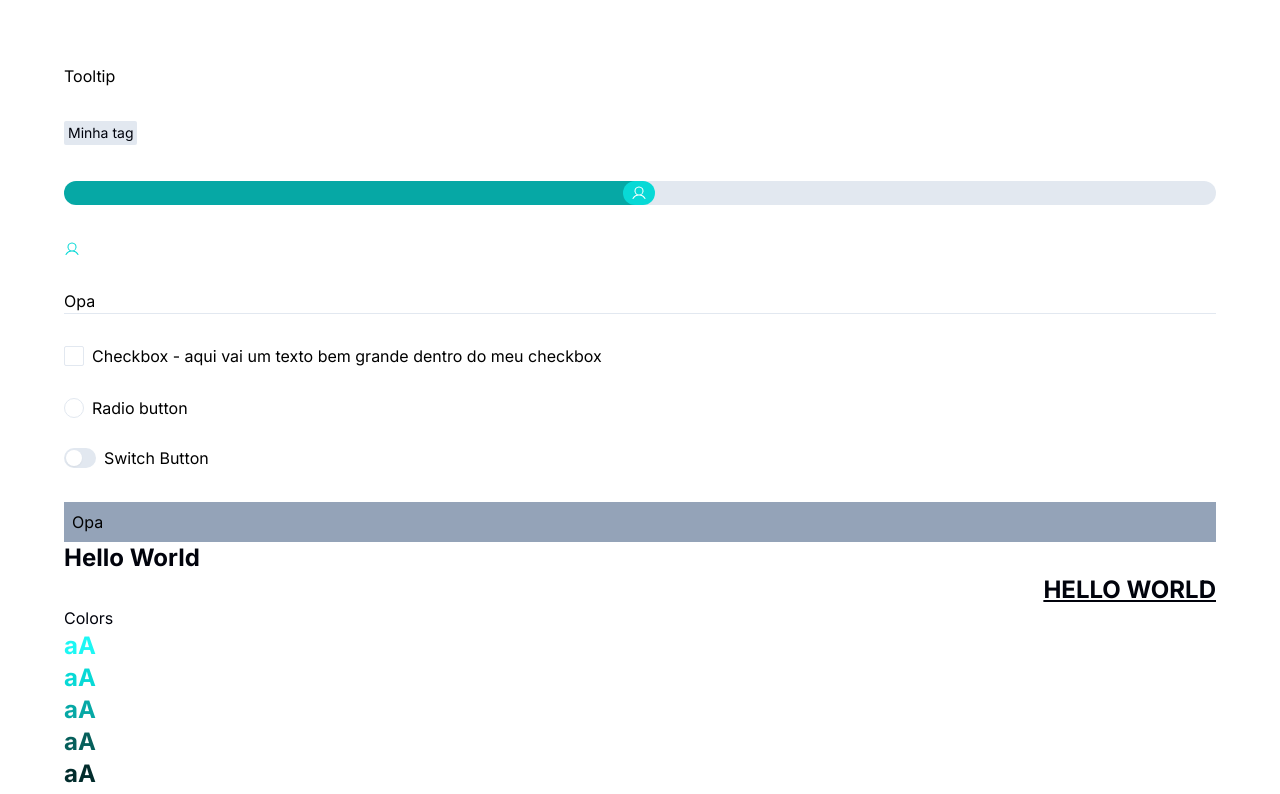
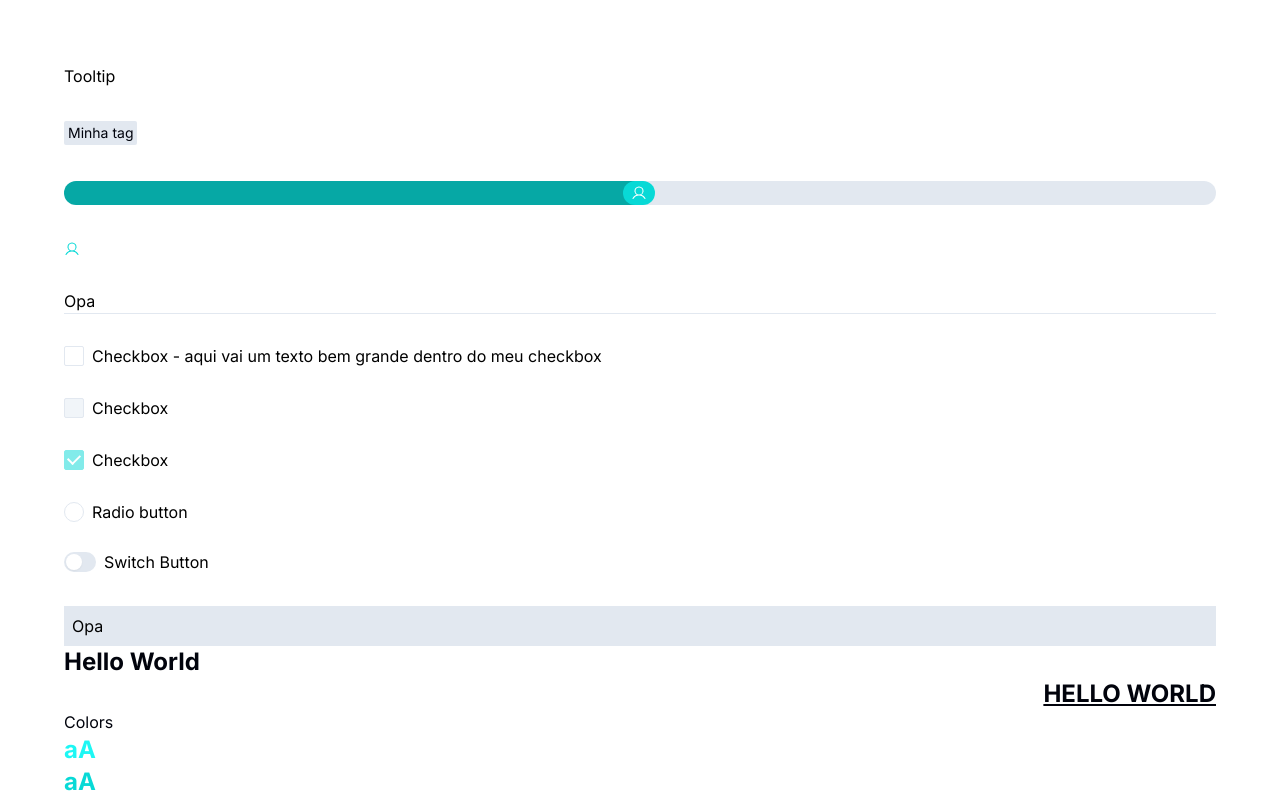
Before and after one commit to johnnyferreiradev/next-template, a Next.js app: page / in a window 1280 px wide. Shown: the top 794 px of the page. Built offline with nearby package versions, Linux system fonts and the light colour scheme.

Commit message:
Adjusting dark theme

```diff
--- a/src/app/page.tsx
+++ b/src/app/page.tsx
@@ -31,7 +31,7 @@ export default function Home() {
   };
 
   return (
-    <main className="p-16 dark:bg-[var(--grayscale-color-900)]">
+    <main className="p-16 dark:bg-[var(--dark-color)]">
       <Tooltip content="My message" id="tooltip-1" className="mb-8">
         Tooltip
       </Tooltip>
@@ -81,6 +81,12 @@ export default function Home() {
       >
         Checkbox - aqui vai um texto bem grande dentro do meu checkbox
       </Checkbox>
+      <Checkbox className="mb-8" disabled>
+        Checkbox
+      </Checkbox>
+      <Checkbox className="mb-8" checked disabled>
+        Checkbox
+      </Checkbox>
       <Radio
         checked={checked}
         onChange={() => setChecked(!checked)}
@@ -92,7 +98,7 @@ export default function Home() {
         Switch Button
       </SwitchButton>
 
-      <Card className="p-2" color="grayscale400">
+      <Card className="p-2" color="grayscale200">
         Opa
       </Card>
 
--- a/src/components/atom/Checkbox/styles.css
+++ b/src/components/atom/Checkbox/styles.css
@@ -9,8 +9,8 @@
 
   .checkbox__checkmark {
     @apply absolute top-0 left-0 h-5 w-5 rounded-sm flex items-center justify-center;
-    @apply bg-[var(--light-color)] border border-[var(--grayscale-color-200)];
-    @apply transition-all;
+    @apply border border-[var(--grayscale-color-200)];
+    @apply transition-all dark:border-[var(--grayscale-color-800)];
   }
 
   .checkbox__checkmark::after {
@@ -19,7 +19,7 @@
   }
 
   .checkbox:hover .checkbox__checkmark {
-    @apply bg-[var(--grayscale-color-100)];
+    @apply bg-[var(--grayscale-color-100)] dark:bg-[var(--grayscale-color-900)];
   }
 
   .checkbox.disabled {
@@ -27,19 +27,19 @@
   }
 
   .checkbox.disabled:hover .checkbox__checkmark {
-    @apply bg-[var(--light-color)];
+    @apply bg-[var(--light-color)] dark:bg-[var(--dark-color)];
   }
 
   .checkbox.disabled .checkbox__checkmark {
-    @apply bg-[var(--grayscale-color-100)];
+    @apply bg-[var(--grayscale-color-100)] dark:bg-[var(--grayscale-color-900)];
   }
 
   .checkbox.disabled:hover .checkbox__checkmark {
-    @apply bg-[var(--grayscale-color-100)];
+    @apply bg-[var(--grayscale-color-100)] dark:bg-[var(--grayscale-color-900)];
   }
 
   .checkbox.disabled .checkbox__input:checked ~ .checkbox__checkmark {
-    @apply opacity-25;
+    @apply opacity-50 bg-[var(--primary-color-200)];
   }
 
   .checkbox__content {
--- a/src/components/atom/Radio/styles.css
+++ b/src/components/atom/Radio/styles.css
@@ -9,8 +9,8 @@
 
   .radio__checkmark {
     @apply absolute top-0 left-0 h-5 w-5 rounded-full flex items-center justify-center;
-    @apply bg-[var(--light-color)] border border-[var(--grayscale-color-200)];
-    @apply transition-all;
+    @apply border border-[var(--grayscale-color-200)];
+    @apply transition-all dark:border-[var(--grayscale-color-800)];
   }
 
   .radio__checkmark::after {
@@ -19,7 +19,7 @@
   }
 
   .radio:hover .radio__checkmark {
-    @apply bg-[var(--grayscale-color-100)];
+    @apply bg-[var(--grayscale-color-100)] dark:bg-[var(--grayscale-color-900)];
   }
 
   .radio.disabled {
@@ -27,15 +27,15 @@
   }
 
   .radio.disabled:hover .radio__checkmark {
-    @apply bg-[var(--light-color)];
+    @apply bg-[var(--light-color)] dark:bg-[var(--dark-color)];
   }
 
   .radio.disabled .radio__checkmark {
-    @apply bg-[var(--grayscale-color-100)];
+    @apply bg-[var(--grayscale-color-100)] dark:bg-[var(--grayscale-color-950)];
   }
 
   .radio.disabled:hover .radio__checkmark {
-    @apply bg-[var(--grayscale-color-100)];
+    @apply bg-[var(--grayscale-color-100)] dark:bg-[var(--grayscale-color-950)];
   }
 
   .radio.disabled .radio__input:checked ~ .radio__checkmark {
--- a/src/components/atom/SwitchButton/styles.css
+++ b/src/components/atom/SwitchButton/styles.css
@@ -17,7 +17,8 @@
 
   .switch-button__input + .switch-button__label {
     @apply block relative cursor-pointer outline-none select-none;
-    @apply p-0.5 w-8 h-5 bg-[var(--grayscale-color-200)] rounded-full transition-all;
+    @apply p-0.5 w-8 h-5 rounded-full transition-all;
+    @apply bg-[var(--grayscale-color-200)] dark:bg-[var(--grayscale-color-800)];
   }
 
   .switch-button__input + .switch-button__label::after {
@@ -40,7 +41,9 @@
     @apply opacity-60 cursor-default;
   }
 
-  .switch-button.disabled .switch-button__input:checked + .switch-button__label {
+  .switch-button.disabled
+    .switch-button__input:checked
+    + .switch-button__label {
     @apply opacity-25 cursor-default;
   }
 
--- a/src/components/atom/Tooltip/styles.css
+++ b/src/components/atom/Tooltip/styles.css
@@ -13,6 +13,6 @@
 
   .react-tooltip {
     @apply rounded-lg animate-fade-in;
-    @apply bg-[var(--dark-color)] text-[var(--light-color)];
+    @apply bg-[var(--grayscale-color-900)] text-[var(--light-color)];
   }
 }
```
